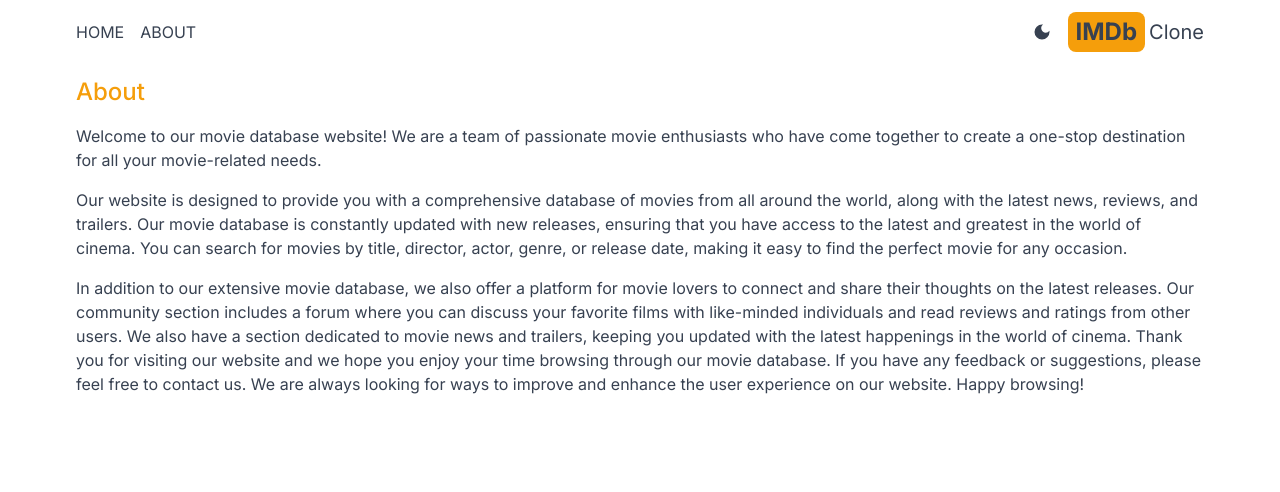
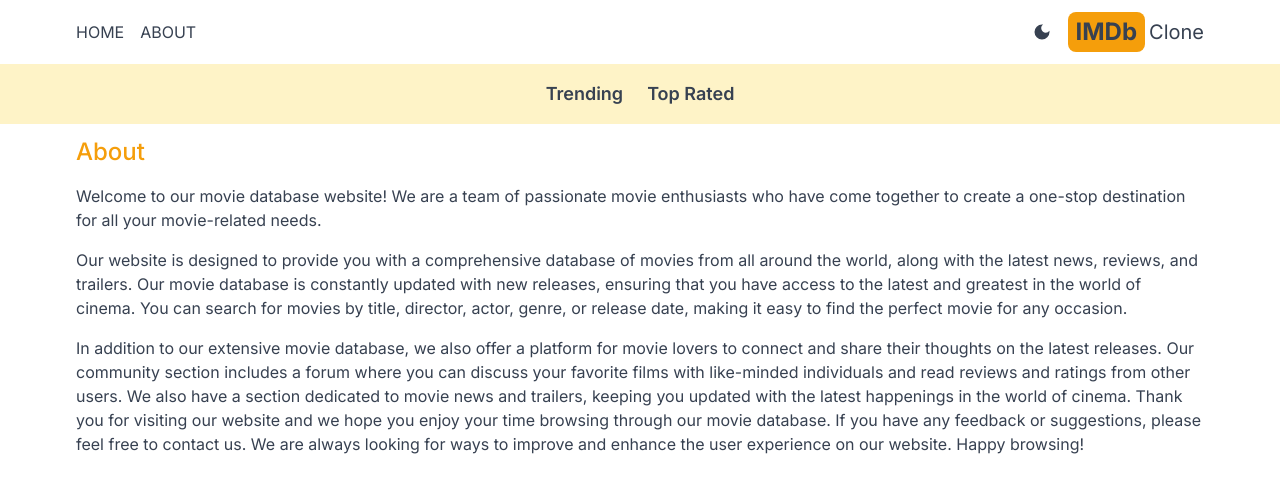
Before and after one commit to RVKarthikeyan/imdb-clone, a Next.js app: page /about in a window 1280 px wide. Shown: the top 492 px of the page. Built offline with nearby package versions, Linux system fonts and the light colour scheme.

Commit message:
added Navbar

```diff
--- a/src/app/layout.js
+++ b/src/app/layout.js
@@ -2,6 +2,7 @@
 import './globals.css';
 import Header from '@/components/Header';
 import Providers from './Providers';
+import Navbar from '@/components/Navbar';
 
 const inter = Inter({ subsets: ['latin'] });
 
@@ -16,6 +17,7 @@
       <body className={inter.className}>
         <Providers>
           <Header />
+          <Navbar />
           {children}
         </Providers>
       </body>
--- /dev/null
+++ b/src/components/Navbar.jsx
@@ -0,0 +1,12 @@
+import React from 'react'
+import NavbarItem from './NavbarItem'
+
+export default function Navbar() {
+  return (
+    <div className='flex dark:bg-gray-600 bg-amber-100 p-4 lg:text-lg justify-center gap-6'>
+        <NavbarItem title="Trending" param="fetchTrending"/>
+        <NavbarItem title="Top Rated" param="fetchTopRated"/>
+
+    </div>
+  )
+}
--- /dev/null
+++ b/src/components/NavbarItem.jsx
@@ -0,0 +1,14 @@
+'use client'
+import React from 'react'
+import Link from 'next/link'
+import {useSearchParams} from 'next/navigation';
+
+export default function NavbarItem({title,param}) {
+    const searchParams = useSearchParams();
+    const genre = searchParams.get('genre')
+  return (
+    <div>
+        <Link className={`hover:text-amber-600 font-semibold ${genre === param ? 'underline underline-offset-8 decoration-4 decoration-amber-500 rounded-lg' :''}`} href={`/?genre=${param}`}>{title}</Link>
+    </div>
+  )
+}
```
